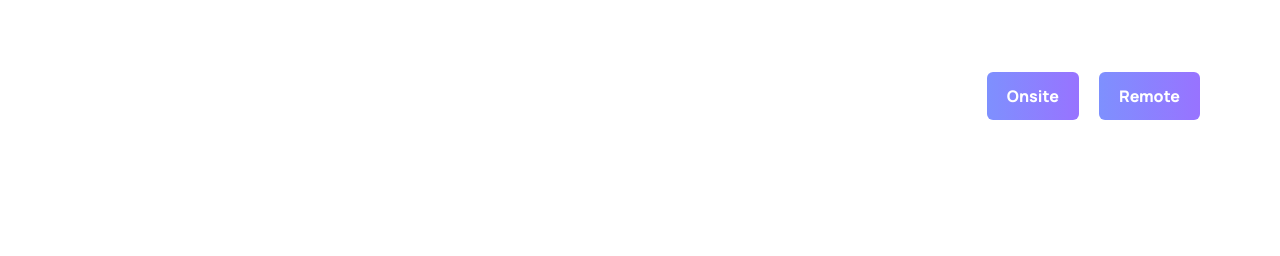
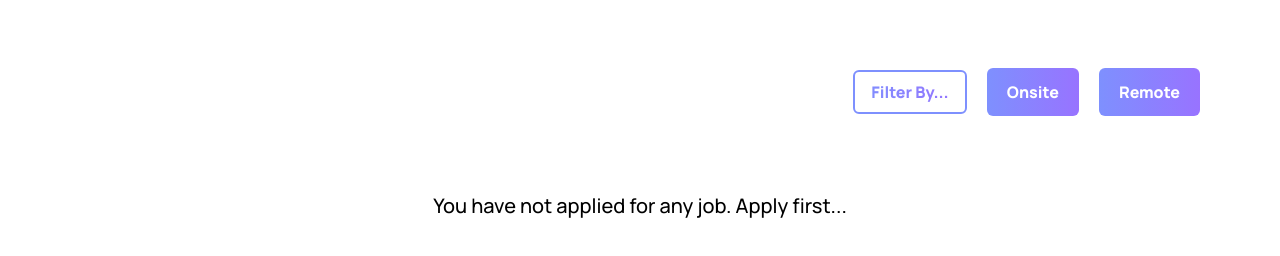
Before and after one commit to FahimCC/job-seeker, a React (Vite) app: page /appliedJobs in a window 1280 px wide. Shown: the part 424-680 px from the top of the page. Built offline with nearby package versions, Linux system fonts and the light colour scheme.

Commit message:
updated applied job page

```diff
--- a/src/components/AppliedJobs.jsx
+++ b/src/components/AppliedJobs.jsx
@@ -40,7 +40,8 @@ const AppliedJobs = () => {
 		<div>
 			<Banner>Applied Jobs</Banner>
 			<div className='my-container my-24'>
-				<div className='flex justify-end gap-5 my-8'>
+				<div className='flex justify-end items-center h-10 gap-5 my-8'>
+					<p className='btn-outline'>Filter By...</p>
 					<button onClick={handleOnsiteJob} className='btn-secondary'>
 						Onsite
 					</button>
@@ -49,12 +50,21 @@ const AppliedJobs = () => {
 					</button>
 				</div>
 				<div>
-					{duplicateAppliedJobData.map(appliedSingleJobInfo => (
-						<AppliedSingleJobInfo
-							key={appliedSingleJobInfo.id}
-							appliedSingleJobInfo={appliedSingleJobInfo}
-						></AppliedSingleJobInfo>
-					))}
+					{duplicateAppliedJobData.length === 0 ? (
+						<div>
+							<p className='text-center text-xl mt-20'>
+								You have not applied for any job. Apply first...
+							</p>
+							{/* {toast.error('Apply first...')} */}
+						</div>
+					) : (
+						duplicateAppliedJobData.map(appliedSingleJobInfo => (
+							<AppliedSingleJobInfo
+								key={appliedSingleJobInfo.id}
+								appliedSingleJobInfo={appliedSingleJobInfo}
+							></AppliedSingleJobInfo>
+						))
+					)}
 				</div>
 			</div>
 		</div>
```
Also changed, not shown: 1 other file (tests, documents, lock files or other folders).
